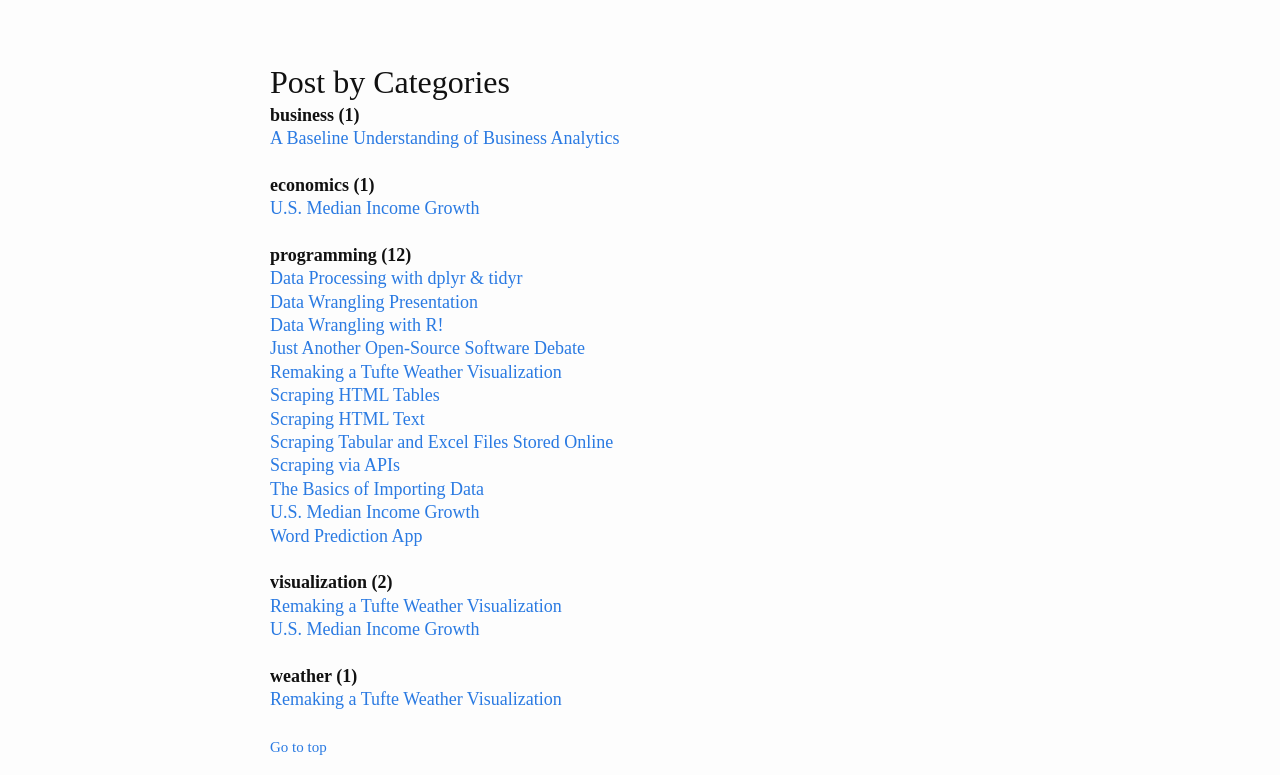
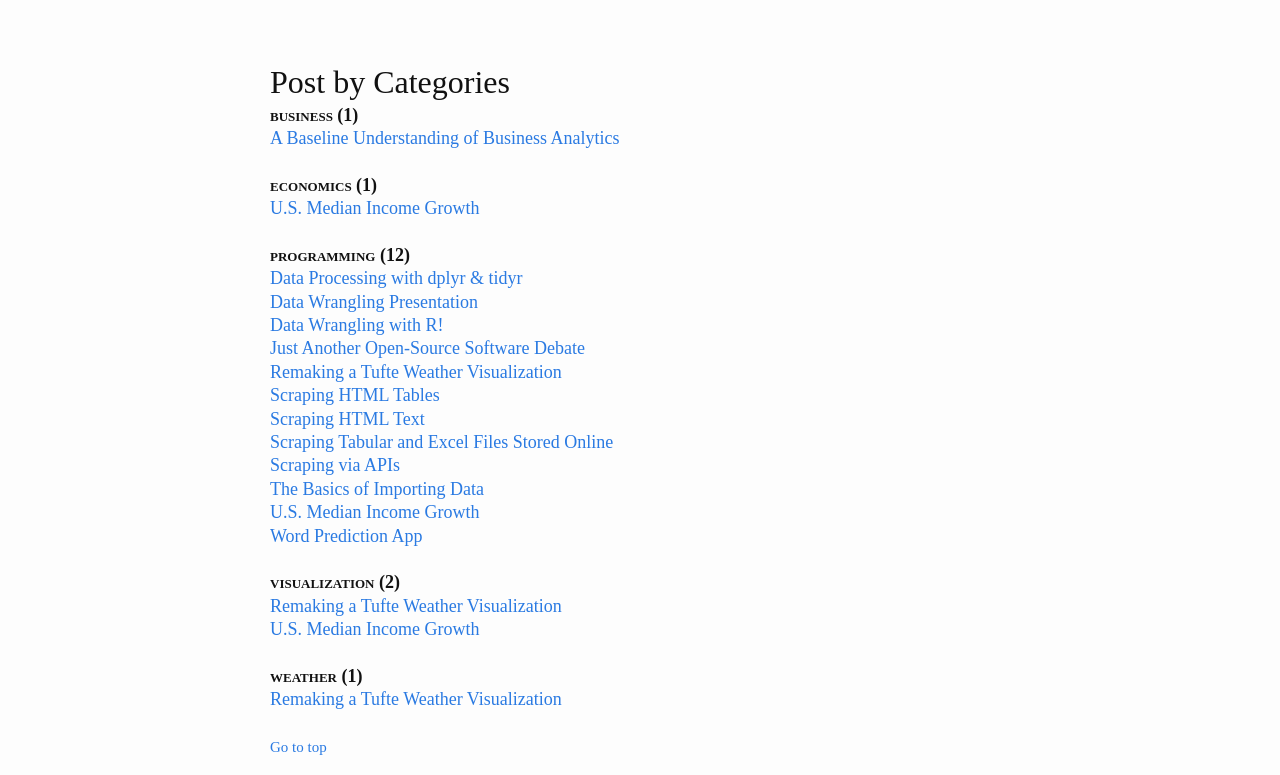
Before and after one commit to bradleyboehmke/bradleyboehmke, a Jekyll site: the page built from archivebycategory.md, in a window 1280 px wide. Shown: the part 307-1082 px from the top of the page. Built offline with Jekyll 4.4.1, drawn with Linux system fonts in a browser that asks for light colours.

Commit message:
Update archivebycategory.md

```diff
--- a/archivebycategory.md
+++ b/archivebycategory.md
@@ -41,7 +41,7 @@ sitemap: false
 <font size="6">Post by Categories</font>
 <div id="category-index">
     {% for category in categories %}
-        <a name="{{ category[0] }}"></a><strong>{{ category[0] | replace:'-', ' ' }} ({{ category | last | size }}) </strong>
+        <a name="{{ category[0] }}"></a><strong><font style="font-variant: small-caps">{{ category[0] | replace:'-', ' ' }} ({{ category | last | size }}) </font></strong>
         <br>
     {% assign sorted_posts = site.posts | sort: 'title' %}
     {% for post in sorted_posts %}
```
